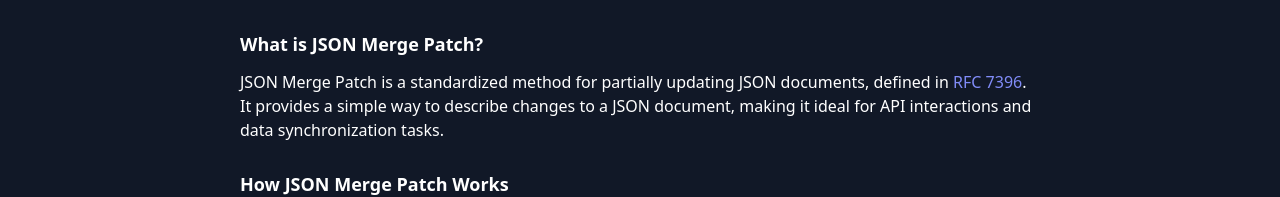
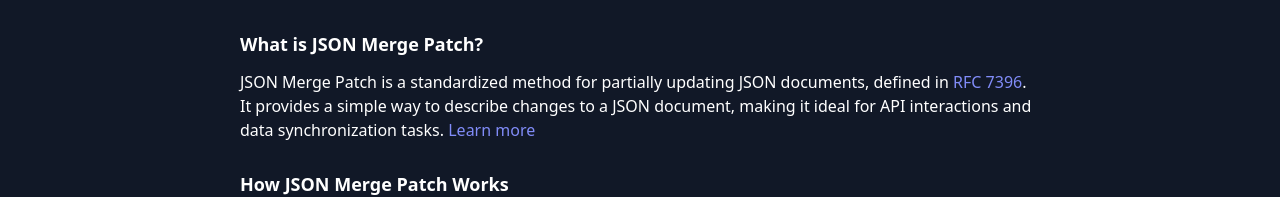
Before and after one commit to zuplo-samples/json-merge-patch-www, a Next.js app: page / in a window 1280 px wide. Shown: the part 206-403 px from the top of the page. Built offline with nearby package versions, Linux system fonts and the light colour scheme.

Commit message:
License, credits, and cleanup

```diff
--- a/app/form.tsx
+++ b/app/form.tsx
@@ -242,6 +242,15 @@ export const TryItForm = () => {
               . The API is free to use and does not require an API key - but
               excessive use will be rate-limited. The API allows you to upload
               JSON objects, and then apply JSON Merge Patch operations to them.
+              API and docs were built using{" "}
+              <a
+                className="text-[#ff00bd]"
+                target="_blank"
+                href="https://zuplo.com?utm_source=json-merge-patch"
+              >
+                Zuplo
+              </a>
+              .
             </CardDescription>
           </CardHeader>
           <CardContent className="space-y-4 flex flex-col max-w-[100vw] -mx-4">
--- a/app/page.tsx
+++ b/app/page.tsx
@@ -34,7 +34,15 @@ export default function Home() {
               </a>
               . It provides a simple way to describe changes to a JSON document,
               making it ideal for API interactions and data synchronization
-              tasks.
+              tasks.{" "}
+              <a
+                href="https://zuplo.com/blog/2024/10/11/what-is-json-merge-patch"
+                target="_blank"
+                rel="noopener noreferrer"
+                className="text-indigo-400 hover:underline"
+              >
+                Learn more
+              </a>
             </p>
             <h2 className="font-semibold text-lg">
               How JSON Merge Patch Works
```
Also changed, not shown: app/utils.ts (+23 -0 lines), 2 other files (tests, documents, lock files or other folders).
